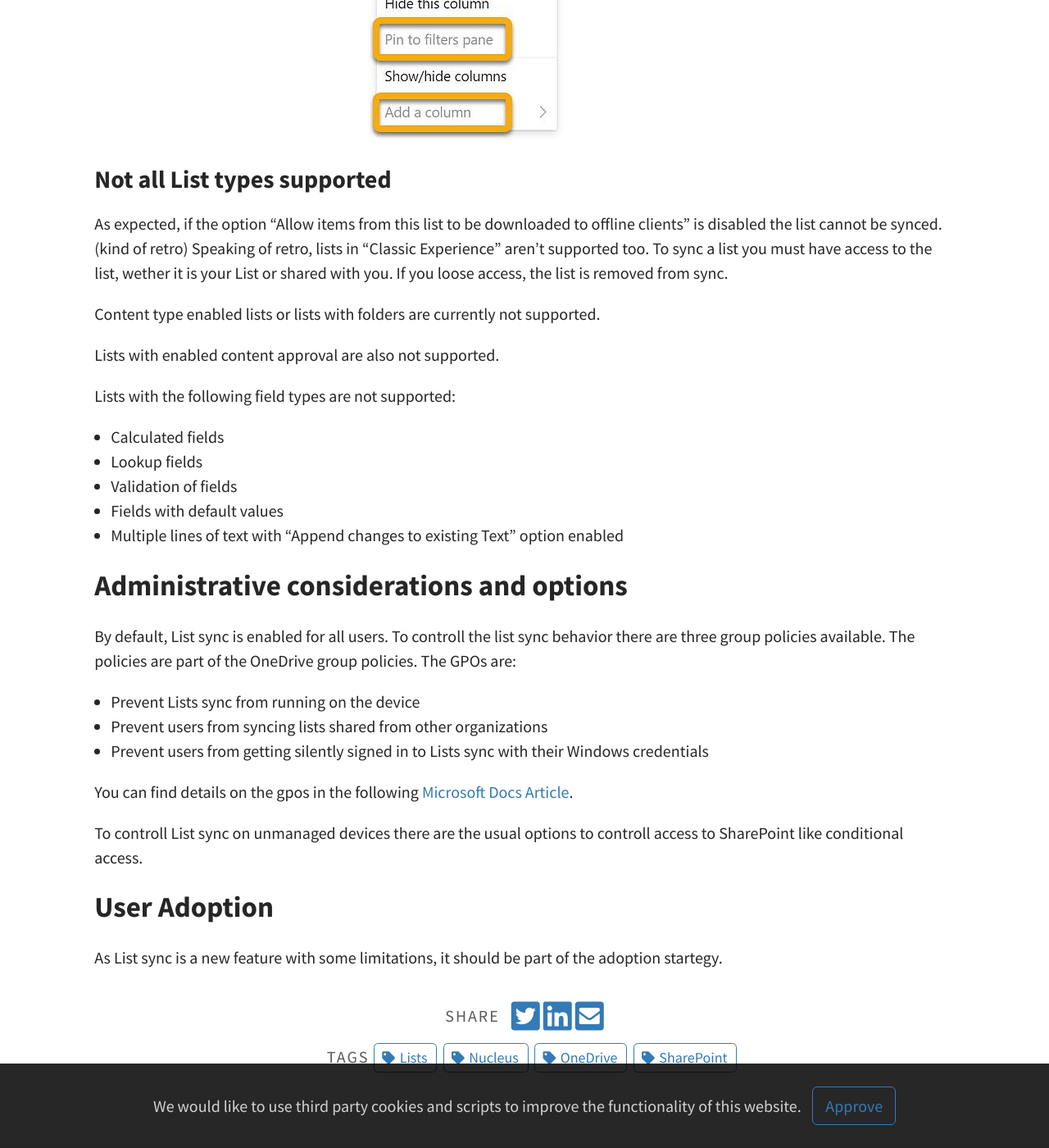
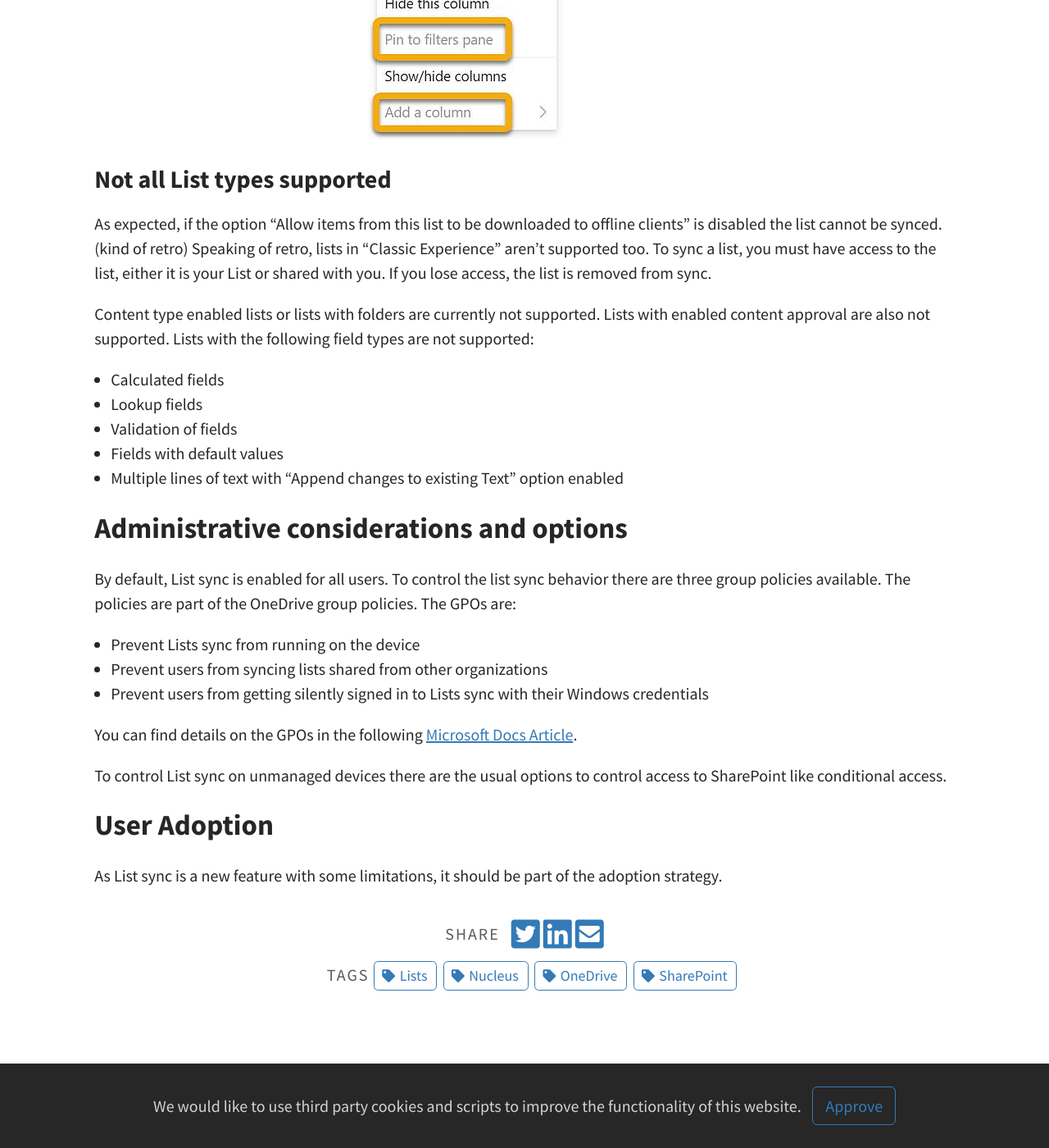
Before and after one commit to Cloud-Kumpel/CloudKumpel, a Jekyll site: the page built from _posts/2021-08-18-Microsoft-Lists-Sync-Comming.md, in a window 1280 px wide and 1400 px high, scrolled down 3050 px. Shown: the whole window at 82% size. Built offline with Jekyll 4.4.1, drawn with Linux system fonts in a browser that asks for light colours; comment, search, counter and statistics services are not loaded; some of the changed text lies outside the part shown.

Commit message:
typos fixed

```diff
--- a/_posts/2021-08-18-Microsoft-Lists-Sync-Comming.md
+++ b/_posts/2021-08-18-Microsoft-Lists-Sync-Comming.md
@@ -6,25 +6,29 @@ author: get-adr
 excerpt_separator: <!--more-->
 ---
 # Back to the future
+
 Back in 2010 there was SharePoint Workspace, that enables sync of SharePoint On-Prem content including lists. Last year at Ignite Jeff Teper announced Project Nucleus to bring back that kind of functionality and more. Jeff spoke about the following key features:
-<!--more-->
-* Offline sync / access to lists
-* Much better performance in large lists
-* Better performance on list filtering, grouping and sorting
 
-Jeff didn't go in much detail on how this functionality will be implemented. Some Microsoft Admin Center Messages and documentation is going deeper in details while the Rollout is starting. So this is the summary of what we know so far.
+-   Offline sync / access to lists
 
-A look at the Microsoft 365 Message Center gives us some more infomation on the list sync service.
+-   Much better performance in large lists
 
-As announced in message [MC261538](https://admin.microsoft.com/AdminPortal/Home?ref=MessageCenter/:/messages/MC261538) Microsoft will deploy a binary alongside the OneDrive client using the OneDrive Update mechanism.
+-   Better performance on list filtering, grouping, and sorting
 
-In Message MC261538 the List sync client is called Nucleus.exe, in the newer message [MC277196](https://admin.microsoft.com/AdminPortal/Home#/MessageCenter/:/messages/MC277196) the service is called Microsoft.SharePoint.exe so we will see which name is correct when the rollout of this feature starts. This should happen somewhere between now and the end of september.
+Jeff didn’t go in much detail on how this functionality will be implemented. Some Microsoft Admin Center Messages and documentation is going deeper in details while the Rollout is starting. So, this is the summary of what we know so far.
+
+A look at the Microsoft 365 Message Center gives us some more information on the list sync service.
+
+As announced in message [<u>MC261538</u>](https://admin.microsoft.com/AdminPortal/Home?ref=MessageCenter/:/messages/MC261538) Microsoft will deploy a binary alongside the OneDrive client using the OneDrive Update mechanism.
+
+In Message MC261538 the List sync client is called Nucleus.exe, in the newer message [<u>MC277196</u>](https://admin.microsoft.com/AdminPortal/Home#/MessageCenter/:/messages/MC277196) the service is called Microsoft.SharePoint.exe so we will see which name is correct when the rollout of this feature starts. This should happen somewhere between now and the end of September.
 
 ## How does it work?
-Based on the available information it works as follows:
-As soon as the List sync client is installed, you will see a new icon in your Lists dashboard:
+
+Based on the available information it works as follows: As soon as the List sync client is installed, you will see a new icon in your Lists dashboard:
 
 ![List Sync Icon]({{"assets/img/posts/2021-08-18/ListSync.jpg" | relative_url}})
+
 
 Lists that are in sync are marked with a checkmark in a circle.
 
@@ -38,41 +42,52 @@ To stop the sync of a list, there is an option for that in the list context menu
 
 In case of sync issues, there will be a dedicated view containing all conflicts. From this view you can export conflicting list items as csv.
 
-When starting the synchronisation, the whole list will be synced. All changes are a differential sync. Compared to file sync the required bandwidth is to neglect.
+When starting the synchronization, the whole list will be synced. All changes are a differential sync. Compared to file sync the required bandwidth is to neglect.
 
 ## Known limitations
-With the start of the new feature, there are some limitations according to this [Microsoft Support article](https://support.microsoft.com/en-us/office/edit-lists-offline-41403c3e-1795-4e07-b56b-ae591cbde2f9):
+
+With the start of the new feature, there are some limitations according to this [<u>Microsoft Support article</u>](https://support.microsoft.com/en-us/office/edit-lists-offline-41403c3e-1795-4e07-b56b-ae591cbde2f9):
+
 ### Only Windows 10
 Microsoft List Sync is only available on Windows 10
+
 ### Not all List features available offline
+
 Not all List operations are available offline. Features that are not available offline, are grayed out in the options:
 
 ![Not available options]({{"assets/img/posts/2021-08-18/ListOptionsOffline.jpg" | relative_url}})
+
 ### Not all List types supported
-As expected, if the option "Allow items from this list to be downloaded to offline clients" is disabled the list cannot be synced. (kind of retro) Speaking of retro, lists in "Classic Experience" aren't supported too. To sync a list you must have access to the list, wether it is your List or shared with you. If you loose access, the list is removed from sync.
+
+As expected, if the option “Allow items from this list to be downloaded to offline clients” is disabled the list cannot be synced. (kind of retro) Speaking of retro, lists in “Classic Experience” aren’t supported too. To sync a list, you must have access to the list, either it is your List or shared with you. If you lose access, the list is removed from sync.
 
 Content type enabled lists or lists with folders are currently not supported.
-
 Lists with enabled content approval are also not supported.
-
 Lists with the following field types are not supported:
 
-  * Calculated fields
-  * Lookup fields
-  * Validation of fields
-  * Fields with default values
-  * Multiple lines of text with "Append changes to existing Text" option enabled
+-   Calculated fields
+
+-   Lookup fields
+
+-   Validation of fields
+
+-   Fields with default values
+
+-   Multiple lines of text with “Append changes to existing Text” option enabled
 
 ## Administrative considerations and options
-By default, List sync is enabled for all users. To controll the list sync behavior there are three group policies available. The policies are part of the OneDrive group policies. The GPOs are:
 
-* Prevent Lists sync from running on the device
-* Prevent users from syncing lists shared from other organizations
-* Prevent users from getting silently signed in to Lists sync with their Windows credentials
+By default, List sync is enabled for all users. To control the list sync behavior there are three group policies available. The policies are part of the OneDrive group policies. The GPOs are:
 
-You can find details on the gpos in the following [Microsoft Docs Article](https://docs.microsoft.com/en-us/SharePoint/lists-sync-policie).
+-   Prevent Lists sync from running on the device
 
-To controll List sync on unmanaged devices there are the usual options to controll access to SharePoint like conditional access.
+-   Prevent users from syncing lists shared from other organizations
+
+-   Prevent users from getting silently signed in to Lists sync with their Windows credentials
+
+You can find details on the GPOs in the following [<u>Microsoft Docs Article</u>](https://docs.microsoft.com/en-us/SharePoint/lists-sync-policie).
+
+To control List sync on unmanaged devices there are the usual options to control access to SharePoint like conditional access.
 
 ## User Adoption
-As List sync is a new feature with some limitations, it should be part of the adoption startegy.
+As List sync is a new feature with some limitations, it should be part of the adoption strategy.
```
